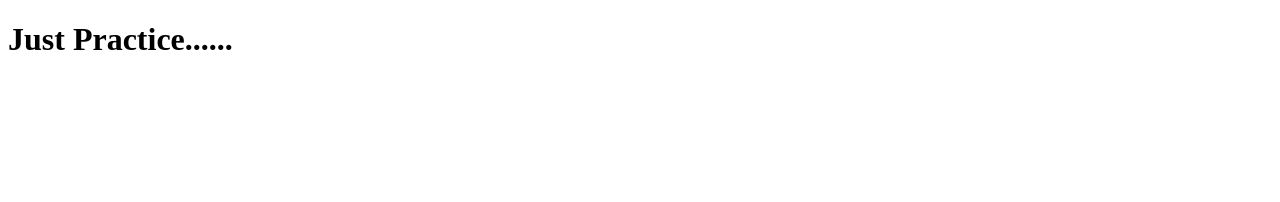
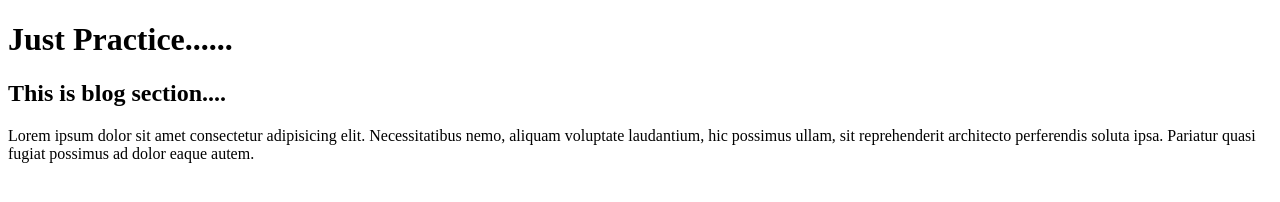
Before and after one commit to basudevkumer/practice-1, a plain HTML site: page index.html in a window 1280 px wide. Drawn offline with Linux system fonts and the light colour scheme.

Commit message:
added blog page

```diff
--- a/index.html
+++ b/index.html
@@ -1,4 +1,4 @@
-<!DOCTYPE html>
+<!doctype html>
 <html lang="en">
   <head>
     <meta charset="UTF-8" />
@@ -7,5 +7,14 @@
   </head>
   <body>
     <h1>Just Practice......</h1>
+    <section>
+      <h1>This is blog section....</h1>
+      <p>
+        Lorem ipsum dolor sit amet consectetur adipisicing elit. Necessitatibus
+        nemo, aliquam voluptate laudantium, hic possimus ullam, sit
+        reprehenderit architecto perferendis soluta ipsa. Pariatur quasi fugiat
+        possimus ad dolor eaque autem.
+      </p>
+    </section>
   </body>
 </html>
```
